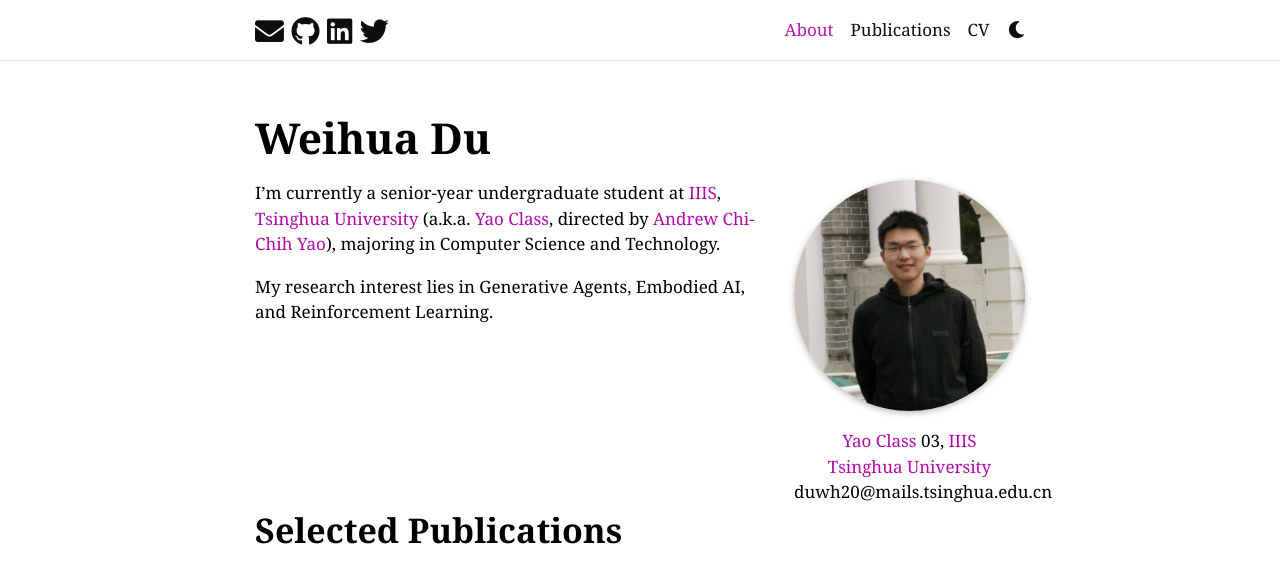
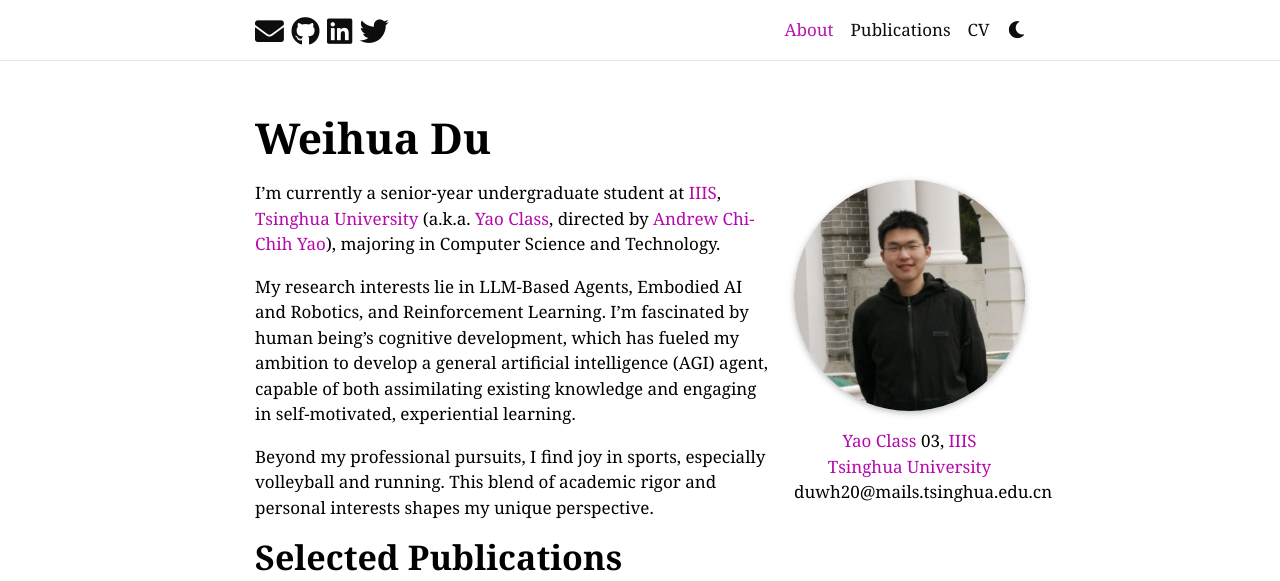
Before and after one commit to StigLidu/StigLidu.github.io, a Jekyll site: the page built from _pages/about.md, in a window 1280 px wide, cut to the strip 0-581 px from the top of the page. Built offline with Jekyll 4.4.1, drawn with Linux system fonts in a browser that asks for light colours; full-size pictures stand in for the smaller copies a plugin makes; comment, search, counter and statistics services are not loaded; a style sheet for code colours, icons or effects is not loaded.

Commit message:
[update] 12.9

```diff
--- a/_pages/about.md
+++ b/_pages/about.md
@@ -20,4 +20,6 @@
 
 I'm currently a senior-year undergraduate student at [IIIS](https://iiis.tsinghua.edu.cn/en/), [Tsinghua University](https://www.tsinghua.edu.cn/en/) (a.k.a. [Yao Class](https://iiis.tsinghua.edu.cn/en/yaoclass/), directed by [Andrew Chi-Chih Yao](https://iiis.tsinghua.edu.cn/yao/)), majoring in Computer Science and Technology.
 
-My research interest lies in Generative Agents, Embodied AI, and Reinforcement Learning.
+My research interests lie in LLM-Based Agents, Embodied AI and Robotics, and Reinforcement Learning. I'm fascinated by human being's cognitive development, which has fueled my ambition to develop a general artificial intelligence (AGI) agent, capable of both assimilating existing knowledge and engaging in self-motivated, experiential learning.
+
+Beyond my professional pursuits, I find joy in sports, especially volleyball and running. This blend of academic rigor and personal interests shapes my unique perspective.
```
